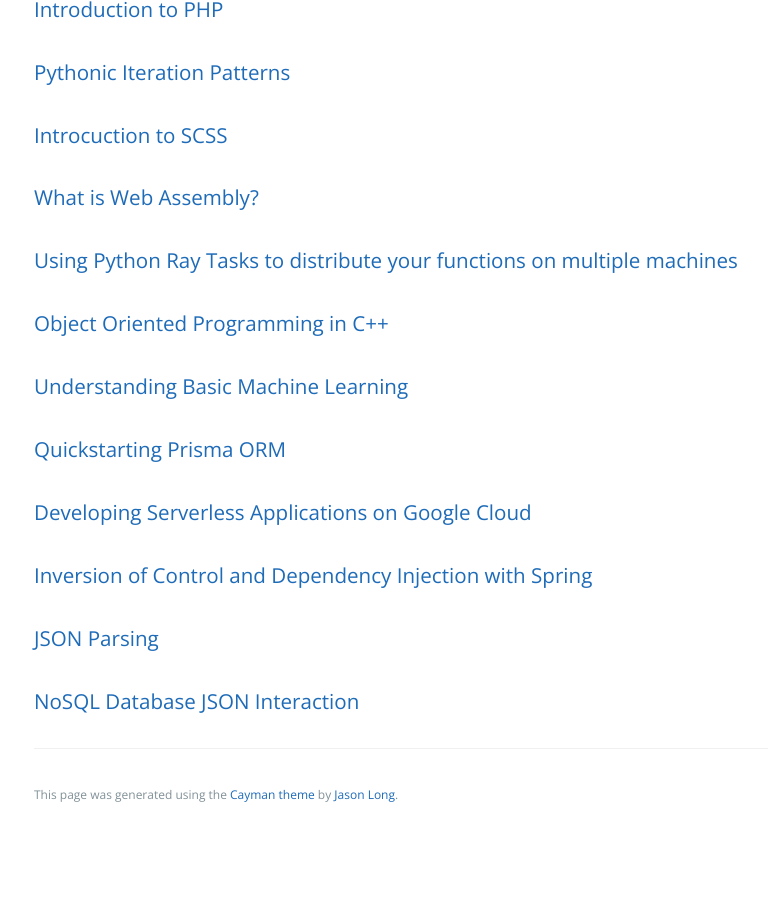
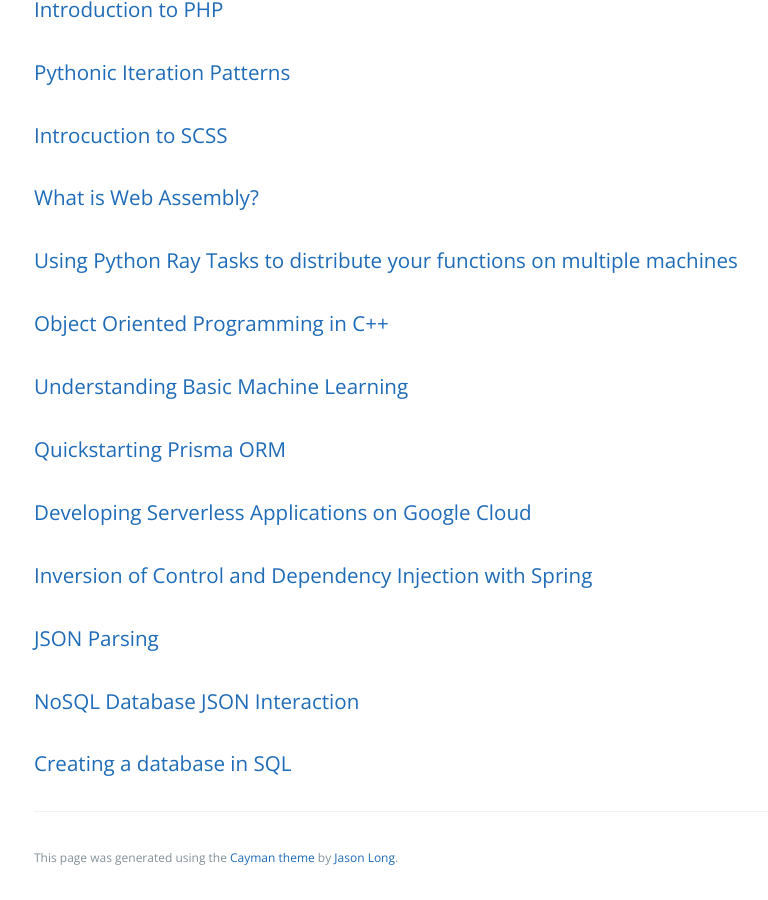
Before and after one commit to learning-software-engineering/learning-software-engineering.github.io, a Jekyll site: the page built from Topics/Tech_Stacks.md, in a window 1280 px wide and 900 px high, scrolled down 4126 px. Shown: the whole window, without its empty margins (190-958 px from the left). Built offline with Jekyll 4.4.1, drawn with Linux system fonts in a browser that asks for light colours; our own code applies the rules of GitHub Pages for plain Markdown files; before the commit the page ends 4963 px from its top, so only the background shows below that.

Commit message:
Update Tech_Stacks.md

```diff
--- a/Topics/Tech_Stacks.md
+++ b/Topics/Tech_Stacks.md
@@ -141,3 +141,5 @@
 ### [JSON Parsing](./Tech_Stacks/JsonParsing.md)
 
 ### [NoSQL Database JSON Interaction](./Tech_Stacks/NoSQL_databases_JSON_interactions.md)
+
+### [Creating a database in SQL](./Tech_Stacks/SQL-creating_database.md)
```
